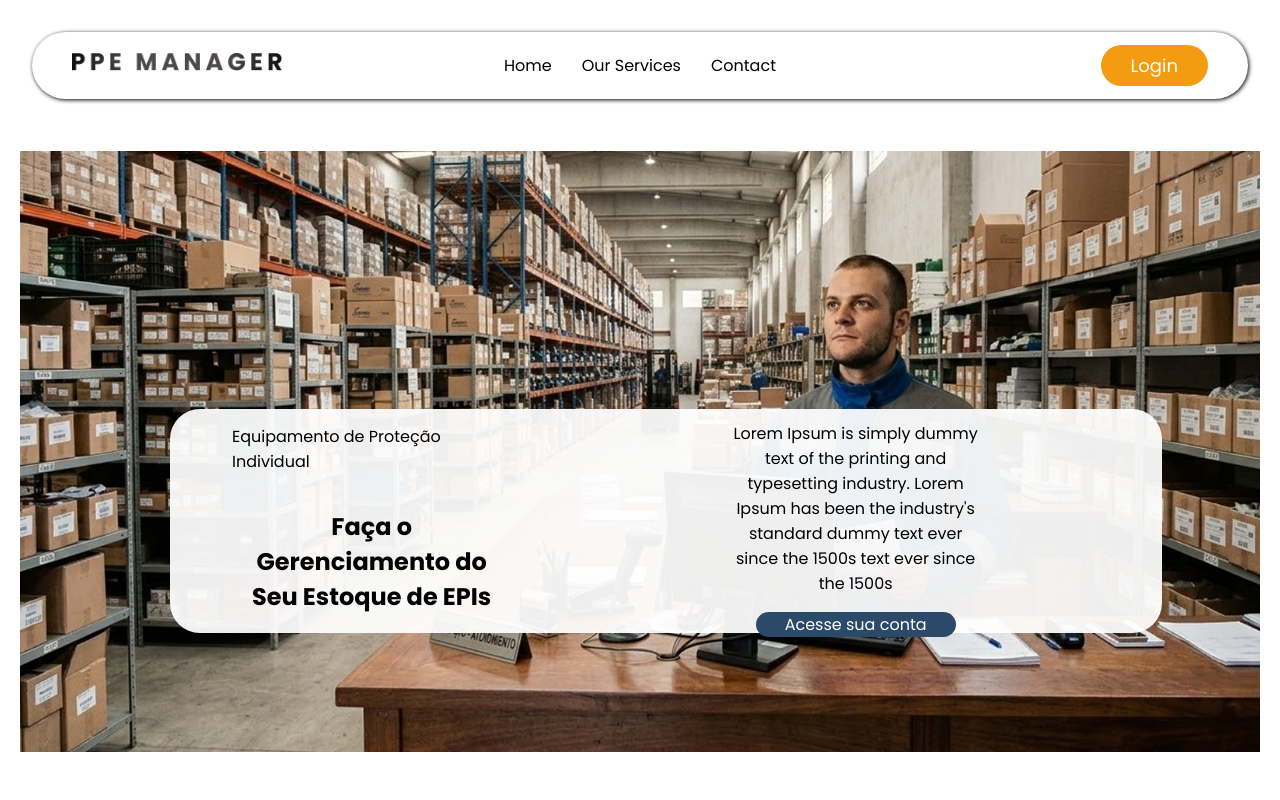
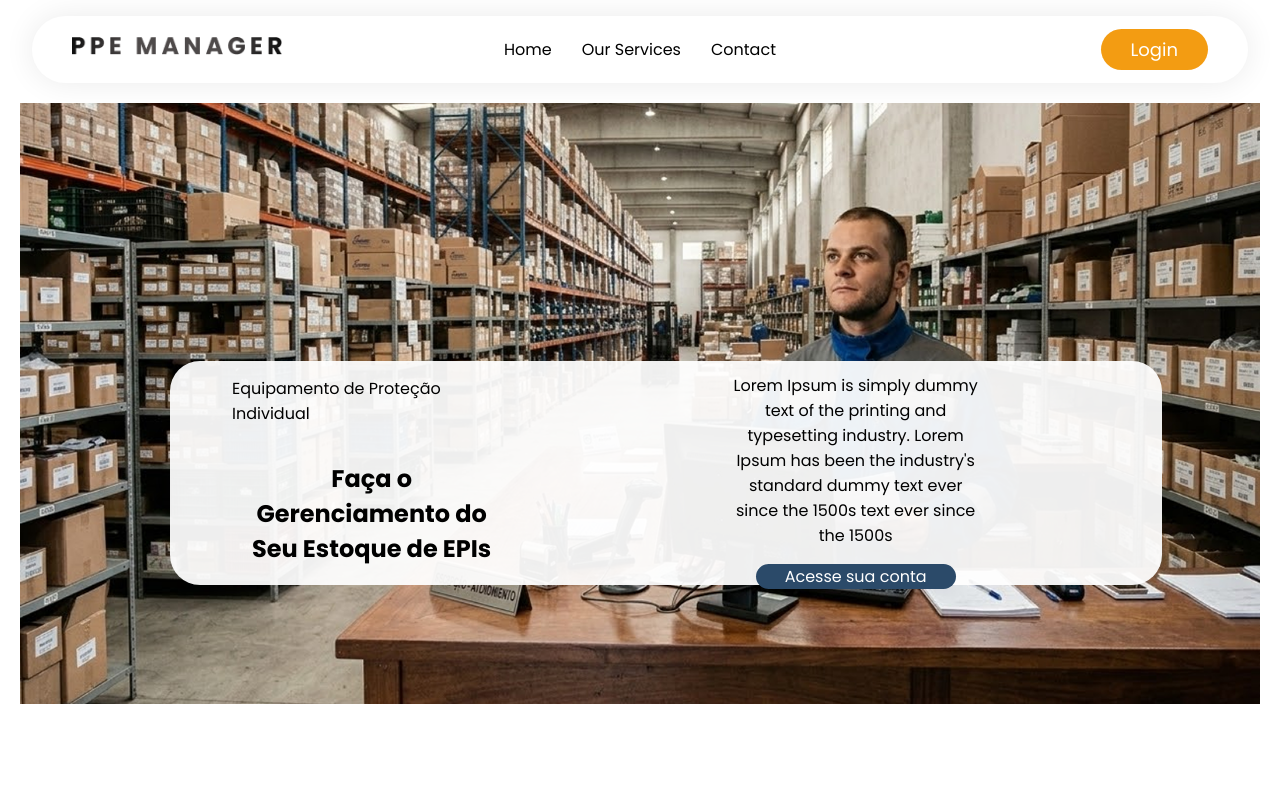
Before and after one commit to kauanzeraaa/ppe_manager, a Vue app: page / in a window 1280 px wide. Shown: the top 800 px of the page. Built offline with nearby package versions, Linux system fonts and the light colour scheme.

Commit message:
style: header style finished

```diff
--- a/src/components/Header.vue
+++ b/src/components/Header.vue
@@ -24,12 +24,12 @@ import router from '../router';
   position: sticky;
   top: 1rem;
   z-index: 100;
-  margin: 2rem 2rem;
+  margin: 1rem 2rem 0rem 2rem;
   display: flex;
   align-items: center;
   padding: 20px 40px;
   justify-content: space-between;
-  box-shadow: 1px 1px 4px #000000;
+  box-shadow: 0px 0px 31px #00000015;
   font-family: "poppins", sans-serif;
   font-weight: 400;
   font-style: normal;
```
